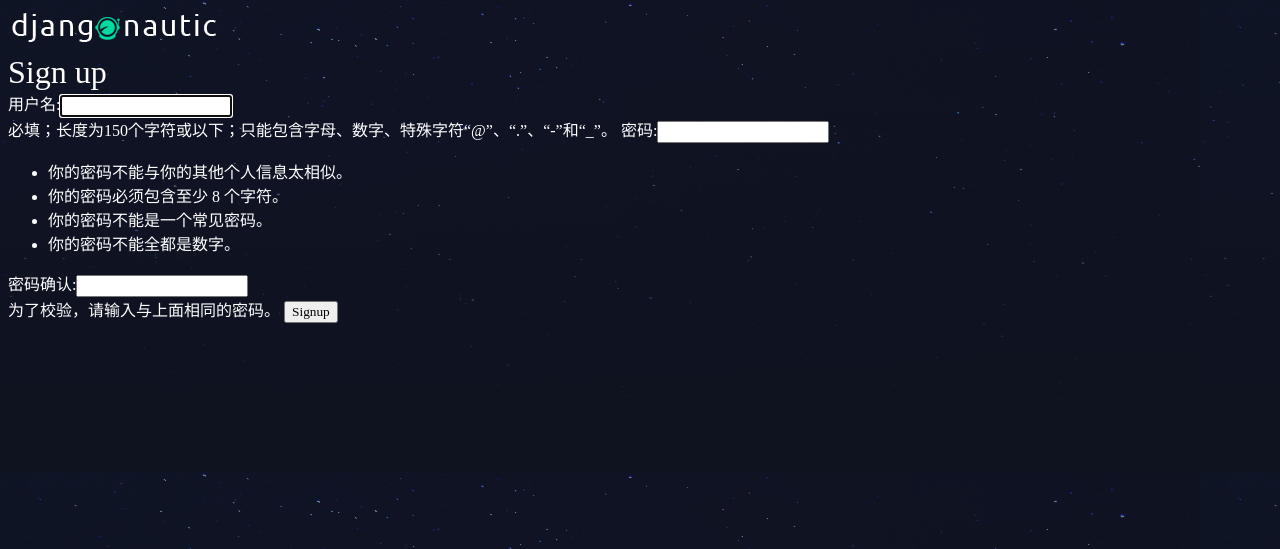
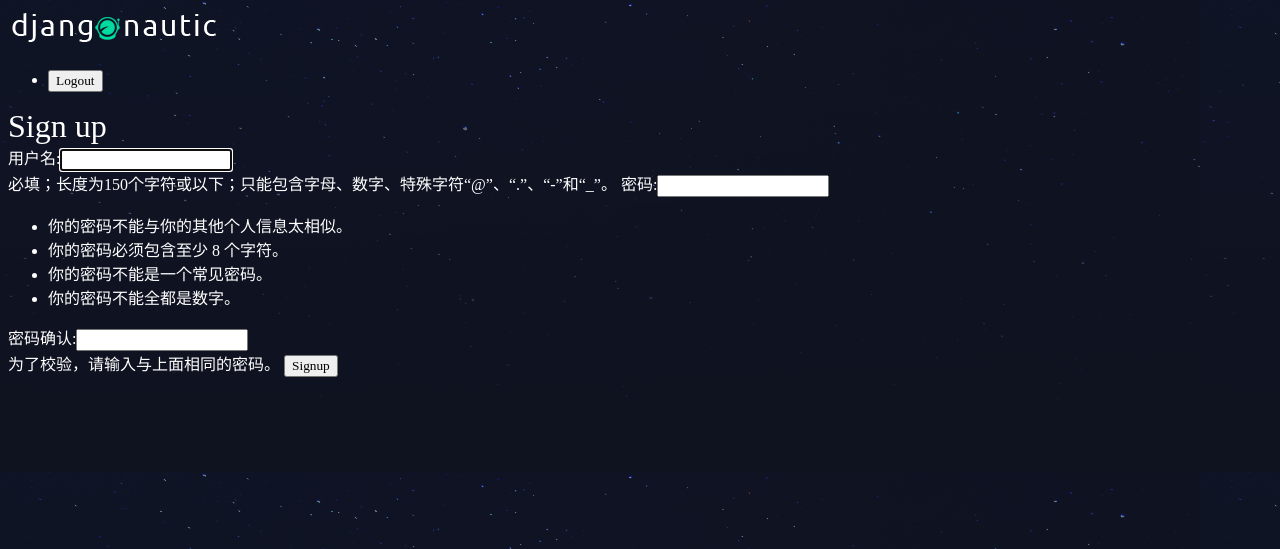
Before and after one commit to deeptuuk/django-tutorial, a Django app: page /accounts/signup/ in a window 1280 px wide. Shown: the top 549 px of the page. Run offline with Django 3.2, Linux system fonts and the light colour scheme.

Commit message:
lesson 23

```diff
--- a/accounts/urls.py
+++ b/accounts/urls.py
@@ -5,4 +5,5 @@ app_name='accounts'
 urlpatterns = [
     path('signup/', views.signup_view,name="signup"),
     path('login/', views.login_view,name="login"),
+    path('logout/', views.logout_view, name="logout"),
 ]
--- a/accounts/views.py
+++ b/accounts/views.py
@@ -1,6 +1,6 @@
 from django.shortcuts import render, redirect
 from django.contrib.auth.forms import UserCreationForm, AuthenticationForm
-from django.contrib.auth import login
+from django.contrib.auth import login,logout
 
 # Create your views here.
 def signup_view(request):
@@ -24,3 +24,8 @@ def login_view(request):
     else:
         form = AuthenticationForm()
     return render(request, 'accounts/login.html',{'form':form})
+
+def logout_view(request):
+    if request.method == 'POST':
+        logout(request)
+        return redirect('articles:list')
--- a/templates/base_layout.html
+++ b/templates/base_layout.html
@@ -9,6 +9,16 @@
   <body>
     <div class="wrapper">
       <h1><a href="{% url 'articles:list' %}"><img src="{% static 'logo.png' %}"/></a></h1>
+      <nav>
+        <ul>
+          <li>
+            <form class="" action="{% url 'accounts:logout' %}" method="post">
+              {% csrf_token %}
+              <button type="submit">Logout</button>
+            </form>
+          </li>
+        </ul>
+      </nav>
       {% block content %}
       {% endblock %}
     </div>
```
